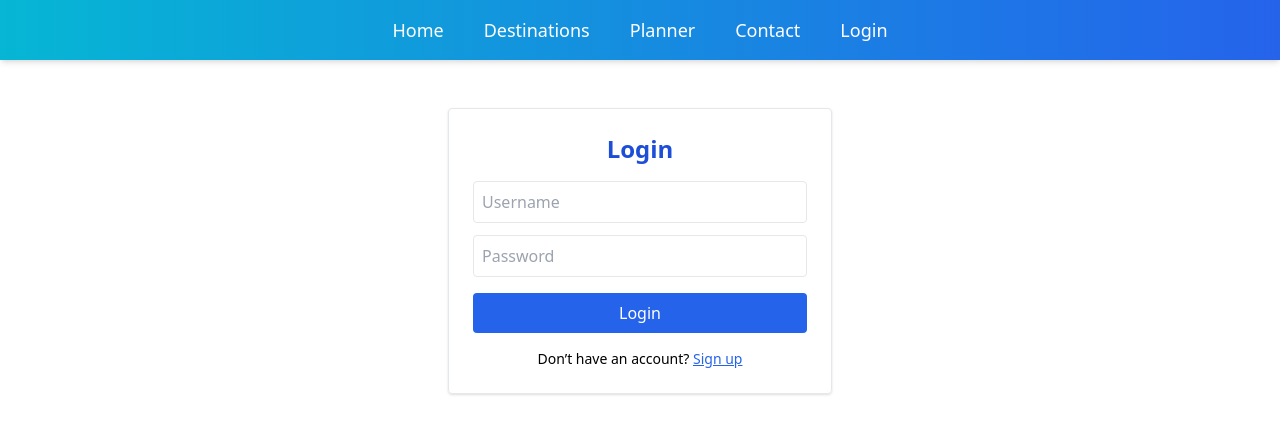
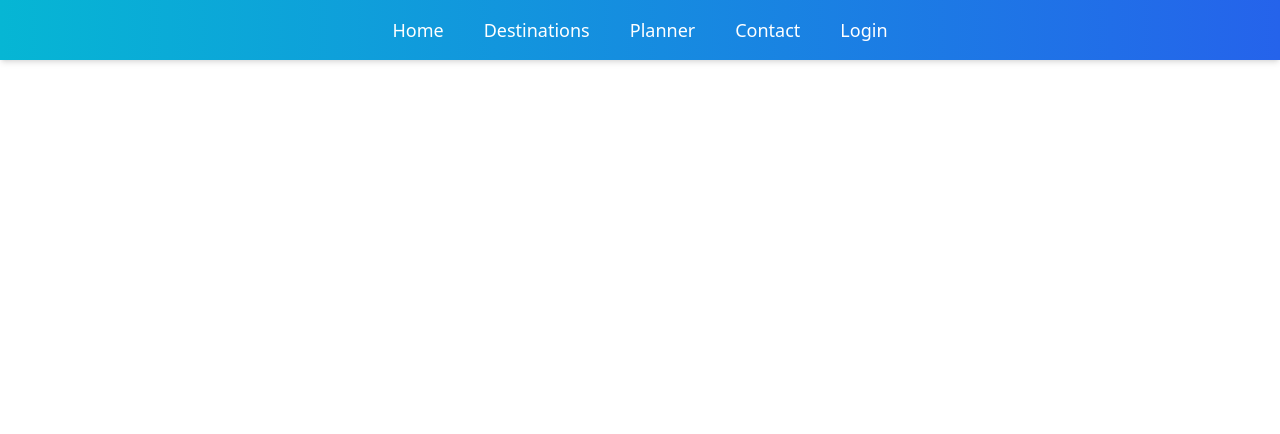
Before and after one commit to andrewsigei-hub/destinova-frontend, a React (Vite) app: page /login in a window 1280 px wide. Shown: the top 434 px of the page. Built offline with nearby package versions, Linux system fonts and the light colour scheme.

Commit message:
Sorted issues

```diff
--- a/src/App.jsx
+++ b/src/App.jsx
@@ -46,7 +46,7 @@ function App() {
             )
           }
         />
-        <Route path="/login" element={<Login />} />
+        {/* <Route path="/login" element={<Login />} /> */}
       </Routes>
       {/* Toast notifications container */}
       <ToastContainer position="top-center" autoClose={2000} />
--- a/src/Components/Login.jsx
+++ b/src/Components/Login.jsx
@@ -26,7 +26,7 @@ function Login({ onLogin }) {
           setUser(found);
           localStorage.setItem("user", JSON.stringify(found));
 
-          navigate("/profile");
+
         } else {
           alert("Invalid username or password");
         }
@@ -57,6 +57,10 @@ function Login({ onLogin }) {
         navigate("/profile"); // ✅ navigate after signup
       });
   };
+
+  if (user) {
+    return <Profile user={user} />;
+  }
 
   return (
     <div className="max-w-sm mx-auto mt-12 p-6 border rounded shadow">
```
